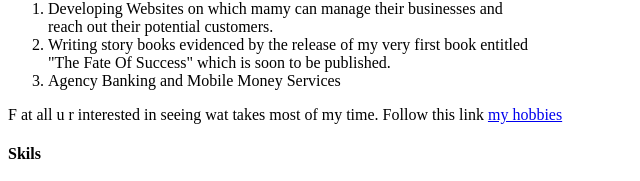
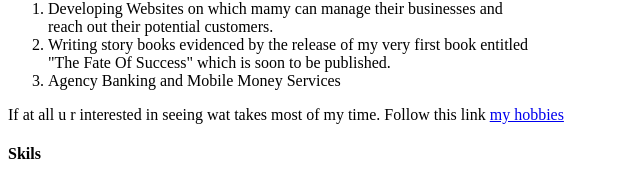
Before and after one commit to Nakisanzedaisy/Daisy, a plain HTML site: page index.html in a window 1280 px wide. Shown: the part 1178-1359 px from the top of the page, 0-640 px from the left. Drawn offline with Linux system fonts and the light colour scheme.

Commit message:
Update index.html

```diff
--- a/index.html
+++ b/index.html
@@ -57,7 +57,7 @@
                 <li>Writing story books evidenced by the release of my very first book entitled<br> "The Fate Of Success" which is soon to be published.</li>
                 <li>Agency Banking and Mobile Money Services</li>
             </ol>
-    <p>F at all u r interested in seeing wat takes most of my time. Follow this link <a href="hobbies.html">my hobbies</a></p>
+    <p>If at all u r interested in seeing wat takes most of my time. Follow this link <a href="hobbies.html">my hobbies</a></p>
             <h4>Skils</h4>
             <ul>
                 <li>Problem Solving and Initiative</li>
```
